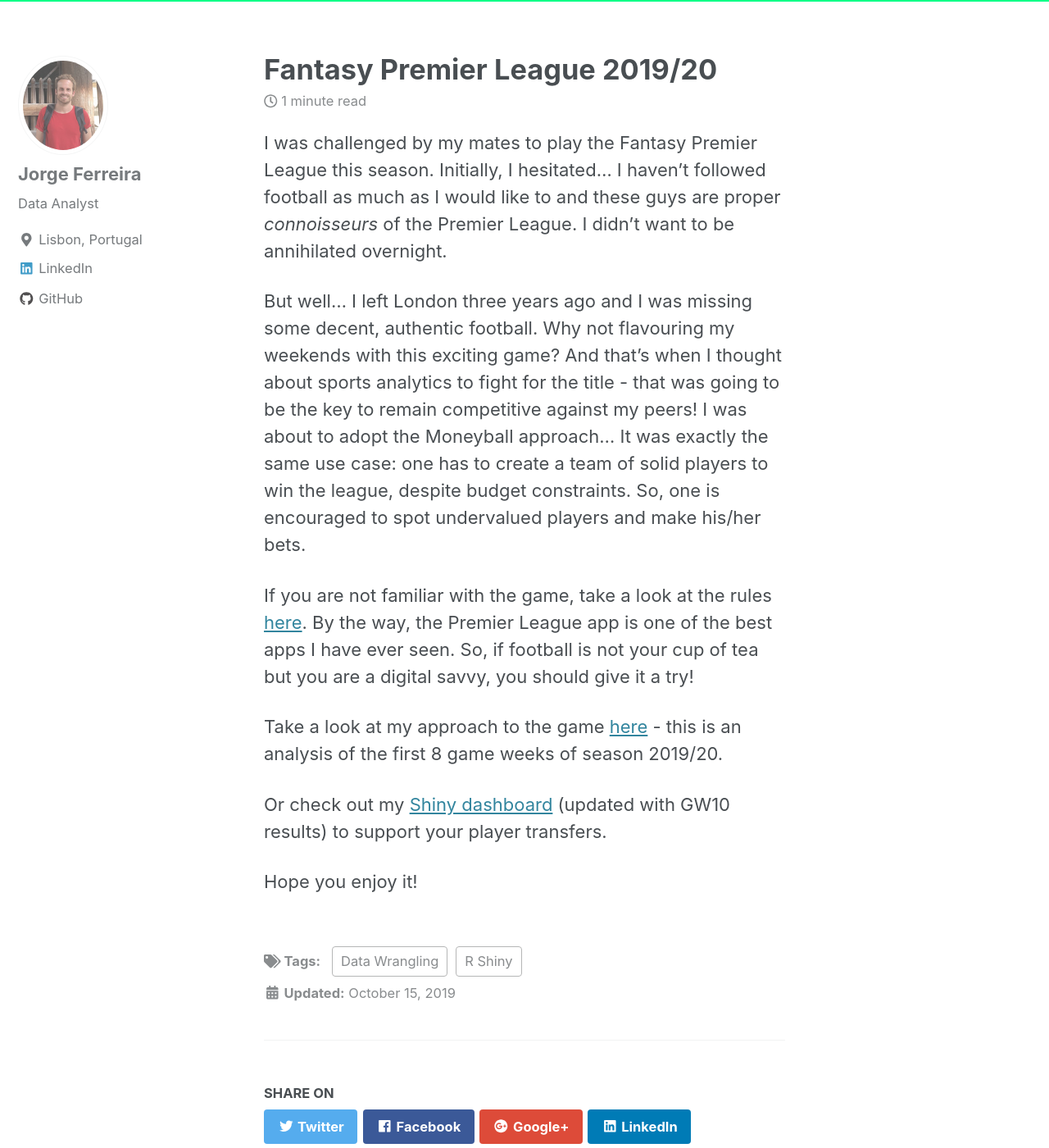
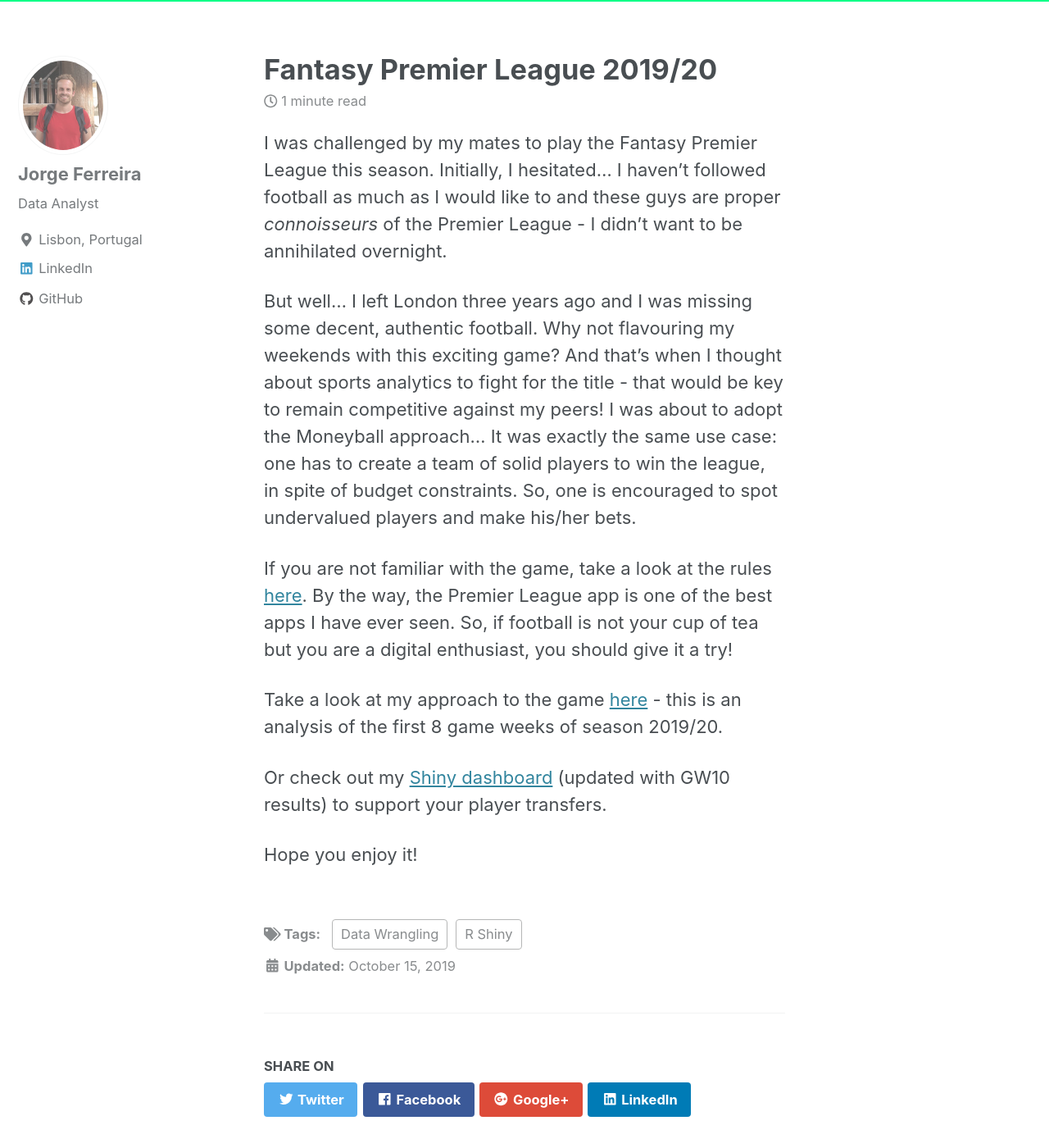
Before and after one commit to Jorg3GF/jorg3gf.github.io, a Jekyll site: the page built from _posts/2019-10-15-FantasyPremierLeague.md, in a window 1280 px wide and 1400 px high, scrolled down 743 px. Shown: the whole window at 82% size. Built offline with Jekyll 4.4.1, drawn with Linux system fonts in a browser that asks for light colours; cached includes are drawn as plain includes; nearby versions of some CDN libraries.

Commit message:
newgithub

```diff
--- a/_posts/2019-10-15-FantasyPremierLeague.md
+++ b/_posts/2019-10-15-FantasyPremierLeague.md
@@ -7,12 +7,12 @@
 excerpt: "Sports Analytics"
 ---
 
-I was challenged by my mates to play the Fantasy Premier League this season. Initially, I hesitated... I haven't followed football as much as I would like to and these guys are proper *connoisseurs* of the Premier League. I didn't want to be annihilated overnight.
+I was challenged by my mates to play the Fantasy Premier League this season. Initially, I hesitated... I haven't followed football as much as I would like to and these guys are proper *connoisseurs* of the Premier League - I didn't want to be annihilated overnight.
 
 But well... I left London three years ago and I was missing some decent, authentic football. Why not flavouring my weekends with this exciting game?
-And that's when I thought about sports analytics to fight for the title - that was going to be the key to remain competitive against my peers! I was about to adopt the Moneyball approach... It was exactly the same use case: one has to create a team of solid players to win the league, despite budget constraints. So, one is encouraged to spot undervalued players and make his/her bets.
+And that's when I thought about sports analytics to fight for the title - that would be key to remain competitive against my peers! I was about to adopt the Moneyball approach... It was exactly the same use case: one has to create a team of solid players to win the league, in spite of budget constraints. So, one is encouraged to spot undervalued players and make his/her bets.
 
-If you are not familiar with the game, take a look at the rules [here](https://fantasy.premierleague.com/help/rules). By the way, the Premier League app is one of the best apps I have ever seen. So, if football is not your cup of tea but you are a digital savvy, you should give it a try!
+If you are not familiar with the game, take a look at the rules [here](https://fantasy.premierleague.com/help/rules). By the way, the Premier League app is one of the best apps I have ever seen. So, if football is not your cup of tea but you are a digital enthusiast, you should give it a try!
 
 Take a look at my approach to the game [here](https://jorg3gf.github.io/Projects/fantasyPL.html) - this is an analysis of the first 8 game weeks of season 2019/20.
 
```
Also changed, not shown: images/transport.jpg.
